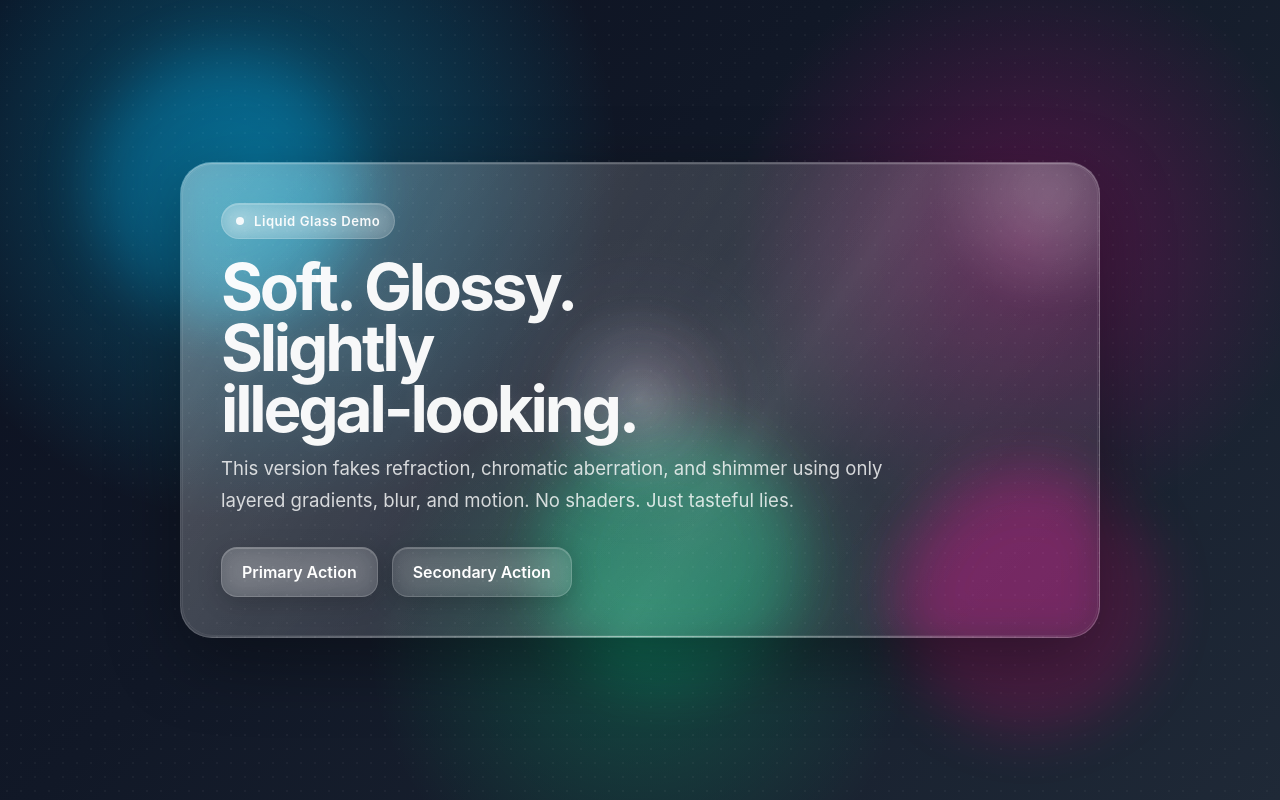
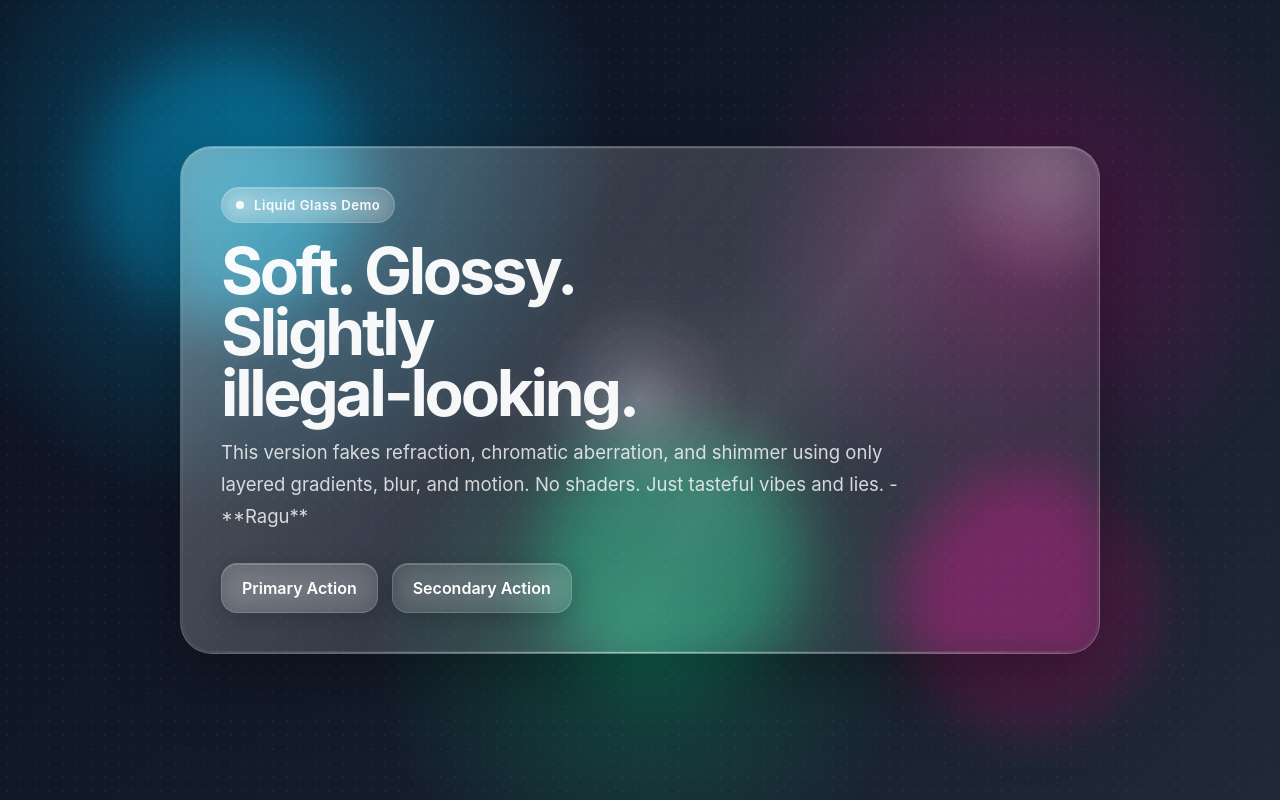
Before and after one commit to dkom-sys/Liquid-glass-demo-V1, a plain HTML site: page index.html in a window 1280 px wide. Drawn offline with Linux system fonts and the light colour scheme.

Commit message:
Revise paragraph content for improved expression
Updated text in paragraph to enhance clarity and tone.

```diff
--- a/index.html
+++ b/index.html
@@ -507,7 +507,9 @@
 
         <p>
           This version fakes refraction, chromatic aberration, and shimmer using
-          only layered gradients, blur, and motion. No shaders. Just tasteful lies.
+          only layered gradients, blur, and motion. No shaders.
+          Just tasteful vibes and lies.
+          - **Ragu**
         </p>
 
         <div class="actions">
```
